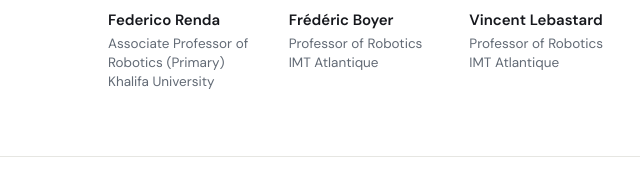
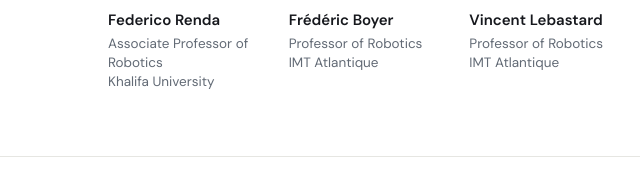
Before and after one commit to GVSRobotics/GVSRobotics.github.io, a plain HTML site: page index.html in a window 1280 px wide. Shown: the part 2050-2232 px from the top of the page, 0-640 px from the left. Drawn offline with Linux system fonts and the light colour scheme.

Commit message:
fix team

```diff
--- a/index.html
+++ b/index.html
@@ -89,7 +89,7 @@
         <div class="person">
           <img src="assets/people/federico-renda.jpg" alt="Federico Renda" loading="lazy">
           <strong><a href="https://www.ku.ac.ae/college-people/federico-renda" target="_blank" rel="noopener">Federico Renda</a></strong>
-          <span>Associate Professor of Robotics (Primary)<br>Khalifa University</span>
+          <span>Associate Professor of Robotics<br>Khalifa University</span>
         </div>
         <div class="person">
           <img src="assets/people/frederic-boyer.jpg" alt="Frédéric Boyer" loading="lazy">
```
